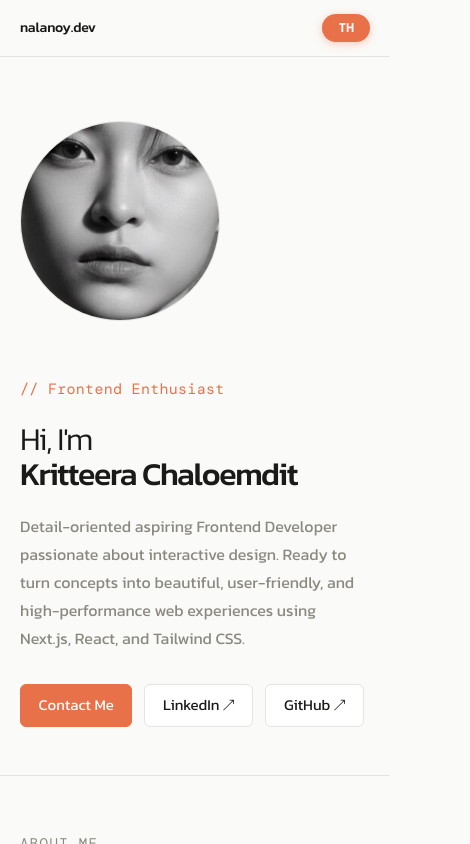
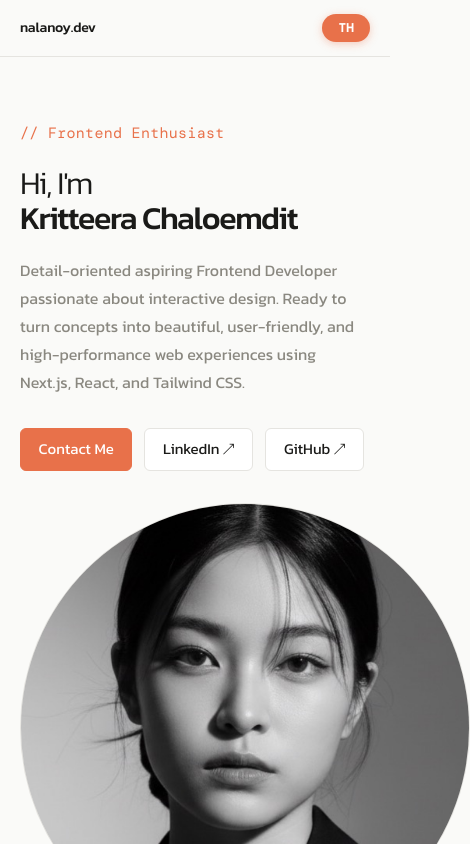
Before and after one commit to Nalanoyyyy/nalanoy.dev, a Next.js app: page / in a window 390 px wide. Shown: the top 844 px of the page, 470 px wide, since content can reach past the window. Built offline with nearby package versions, Linux system fonts and the light colour scheme.

Commit message:
update: larger avatar

```diff
--- a/src/app/globals.css
+++ b/src/app/globals.css
@@ -219,12 +219,20 @@ footer p { font-size: 12px; font-family: var(--font-dm-mono), monospace; color:
     align-items: flex-start;
   }
   .avatar {
-    display: flex;
-    width: 200px;
-    height: 200px;
-    margin-bottom: 1.5rem;
-    order: -1;
-  }
+  width: 450px;
+  height: 450px;
+  border-radius: 50%;
+  background: var(--surface);
+  border: 1px solid var(--border);
+  display: flex;
+  align-items: center;
+  justify-content: center;
+  font-size: 2rem;
+  flex-shrink: 0;
+  overflow: hidden;
+  transition: border-color 0.2s, transform 0.2s;
+}
+
   .hero-title { font-size: 2rem; }
   .exp-item, .edu-item { grid-template-columns: 1fr; gap: 0.25rem; }
   .exp-period, .edu-year { padding-top: 0; }
```
